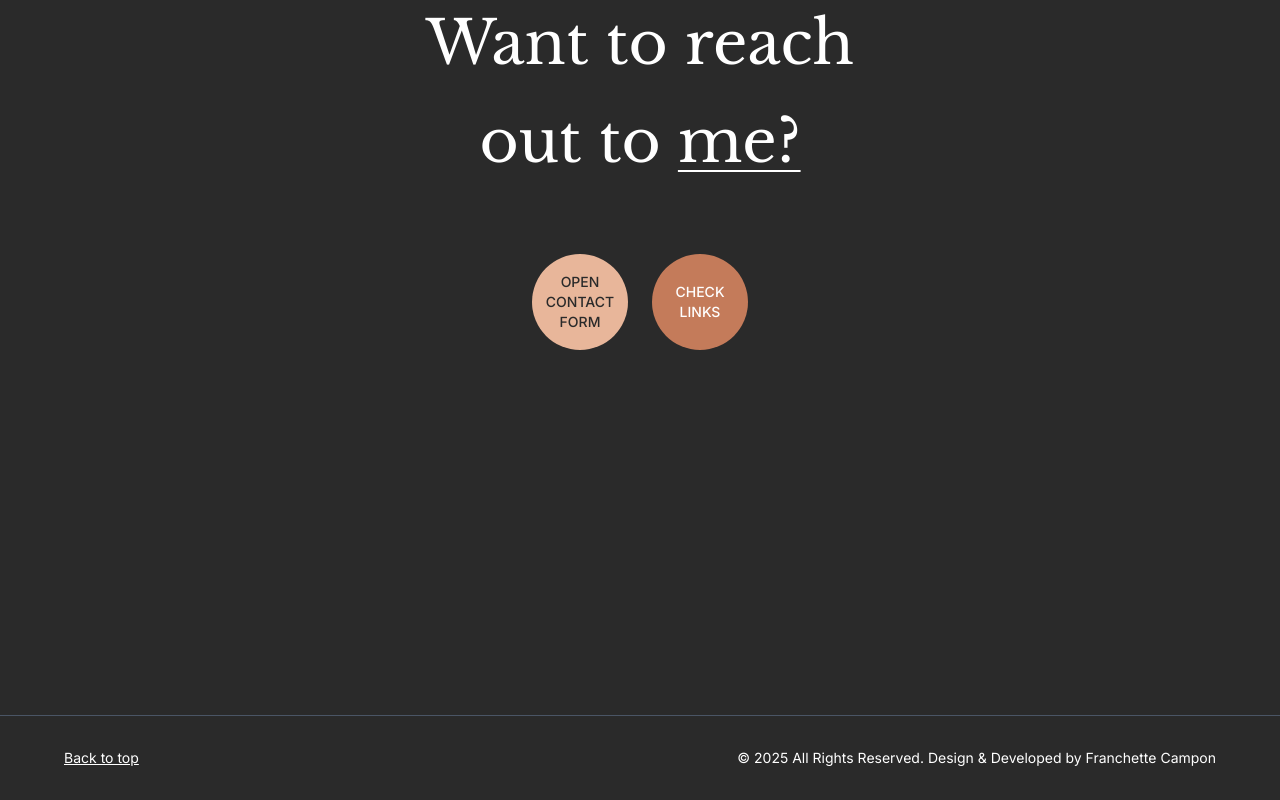
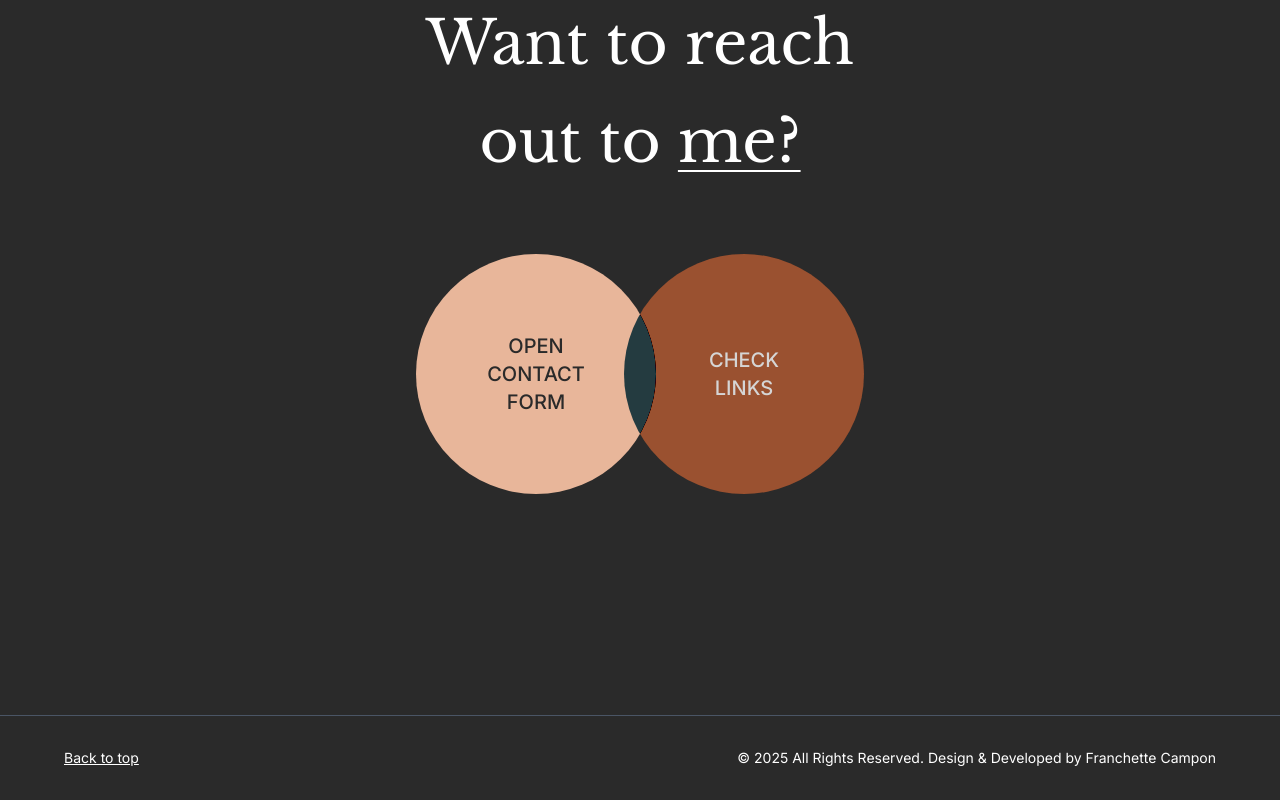
Before and after one commit to nicoleCamoro/franchette, a Next.js app: page / in a window 1280 px wide. Shown: the part 2485-3285 px from the top of the page. Built offline with nearby package versions, Linux system fonts and the light colour scheme.

Commit message:
feat: intersect circle buttons

```diff
--- a/src/components/Contact.tsx
+++ b/src/components/Contact.tsx
@@ -4,22 +4,24 @@ export default function Contact() {
       <div className="max-w-4xl mx-auto text-center">
         {/* Contact Heading */}
         <h2 className="text-4xl md:text-5xl lg:text-6xl font-light text-white mb-16 leading-relaxed font-libre-baskerville">
-                    Want to reach<br />
-                    out to <span className="underline decoration-2 underline-offset-8">me?</span>
+          Want to reach
+          <br />
+          out to{" "}
+          <span className="underline decoration-2 underline-offset-8">me?</span>
         </h2>
 
         {/* Contact Buttons */}
-                <div className="flex flex-col sm:flex-row items-center justify-center gap-6">
-                    <button className="w-24 h-24 bg-[#E8B69A] rounded-full flex items-center justify-center text-[#2A2A2A] font-medium hover:bg-[#D9A583] transition-colors">
-                        <div className="text-center text-sm font-inter">
+        <div className="flex items-center justify-center relative">
+          <button className="w-60 h-60 bg-[#E8B69A] rounded-full flex items-center justify-center text-[#2A2A2A] font-medium hover:bg-[#D9A583] transition-colors relative z-10">
+            <div className="text-center text-xl font-inter">
               <div>OPEN</div>
               <div>CONTACT</div>
               <div>FORM</div>
             </div>
           </button>
 
-                    <button className="w-24 h-24 bg-[#C47B5A] rounded-full flex items-center justify-center text-white font-medium hover:bg-[#B56B4A] transition-colors">
-                        <div className="text-center text-sm font-inter">
+          <button className="w-60 h-60 bg-[#C47B5A] rounded-full flex items-center justify-center text-white font-medium hover:bg-[#B56B4A] transition-colors relative -ml-8 z-20 mix-blend-difference">
+            <div className="text-center text-xl font-inter">
               <div>CHECK</div>
               <div>LINKS</div>
             </div>
--- a/src/components/Footer.tsx
+++ b/src/components/Footer.tsx
@@ -1,8 +1,8 @@
-'use client'
+"use client";
 
 export default function Footer() {
   const scrollToTop = () => {
-        window.scrollTo({ top: 0, behavior: 'smooth' });
+    window.scrollTo({ top: 0, behavior: "smooth" });
   };
 
   return (
@@ -19,7 +19,10 @@ export default function Footer() {
 
           {/* Copyright and credits */}
           <div className="text-center md:text-right">
-                        <p>© 2025 All Rights Reserved. Design & Developed by Franchette Campon</p>
+            <p>
+              © {new Date().getFullYear()} All Rights Reserved. Design &
+              Developed by Franchette Campon
+            </p>
           </div>
         </div>
       </div>
```
Lines whose indentation alone changed are shown as unchanged.
